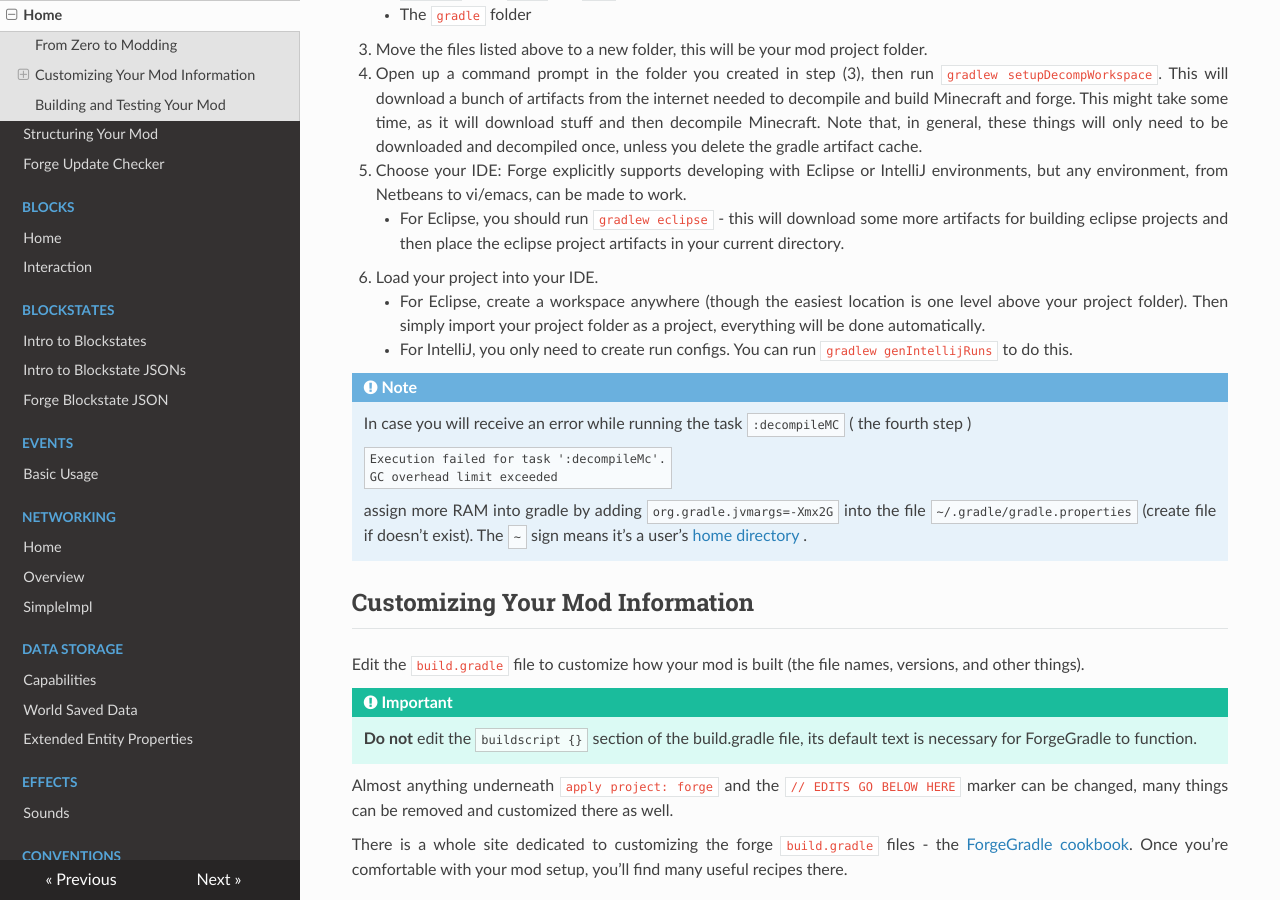
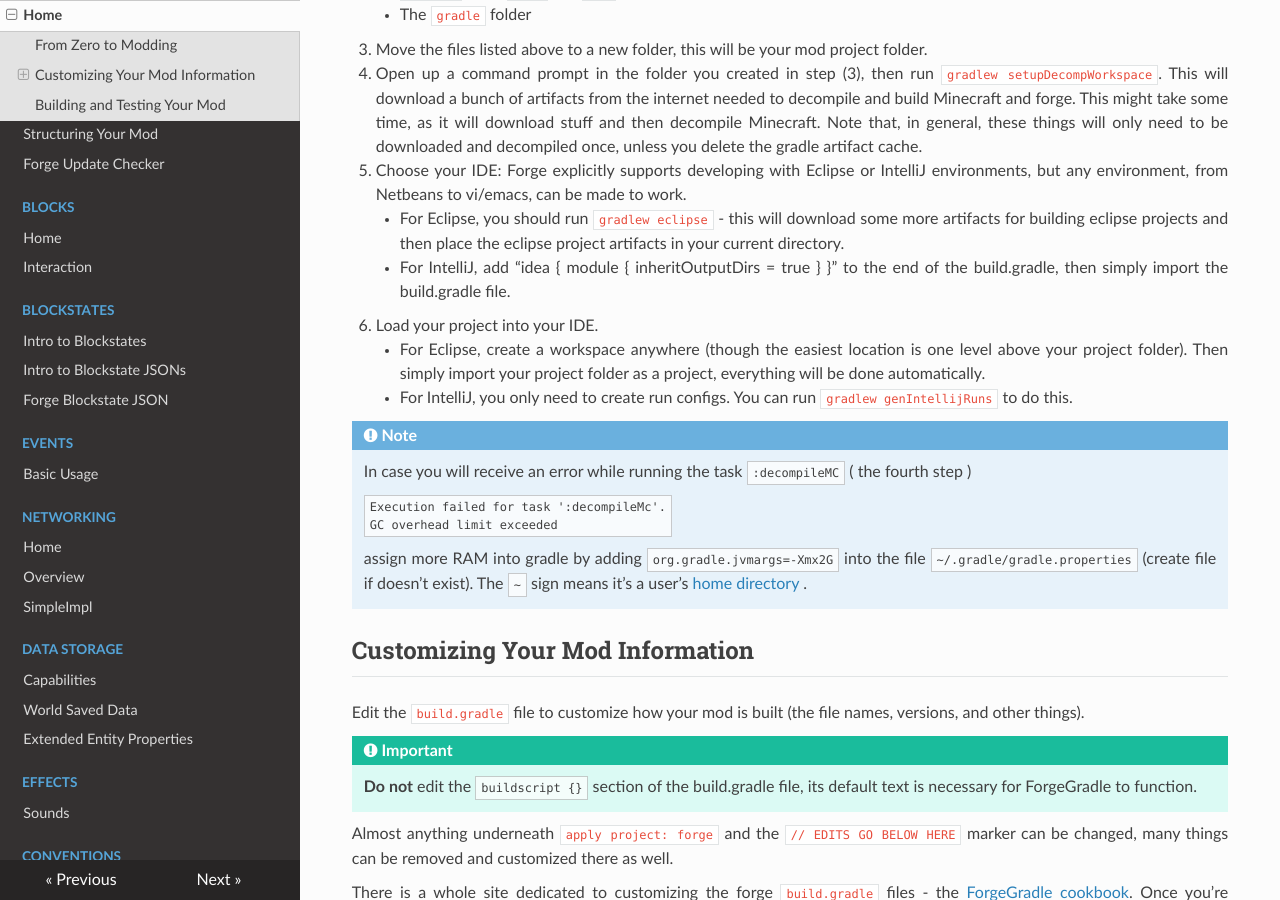
Before and after one commit to MinecraftForge/Documentation, an MkDocs documentation site: the page built from docs/gettingstarted/index.md, in a window 1280 px wide and 900 px high, scrolled down 444 px. Built offline with MkDocs 1.6.1, drawn with Linux system fonts in a browser that asks for light colours; nearby versions of some CDN libraries; old or Windows-style settings are respelled for this version of MkDocs.

Commit message:
really add the line now

```diff
--- a/docs/gettingstarted/index.md
+++ b/docs/gettingstarted/index.md
@@ -15,6 +15,7 @@ From Zero to Modding
 4. Open up a command prompt in the folder you created in step (3), then run `gradlew setupDecompWorkspace`. This will download a bunch of artifacts from the internet needed to decompile and build Minecraft and forge. This might take some time, as it will download stuff and then decompile Minecraft. Note that, in general, these things will only need to be downloaded and decompiled once, unless you delete the gradle artifact cache.
 5. Choose your IDE: Forge explicitly supports developing with Eclipse or IntelliJ environments, but any environment, from Netbeans to vi/emacs, can be made to work.
     * For Eclipse, you should run `gradlew eclipse` - this will download some more artifacts for building eclipse projects and then place the eclipse project artifacts in your current directory.
+    * For IntelliJ, add "idea { module { inheritOutputDirs = true } }" to the end of the build.gradle, then simply import the build.gradle file.
 6. Load your project into your IDE.
     * For Eclipse, create a workspace anywhere (though the easiest location is one level above your project folder). Then simply import your project folder as a project, everything will be done automatically.
     * For IntelliJ, you only need to create run configs. You can run `gradlew genIntellijRuns` to do this.
```
